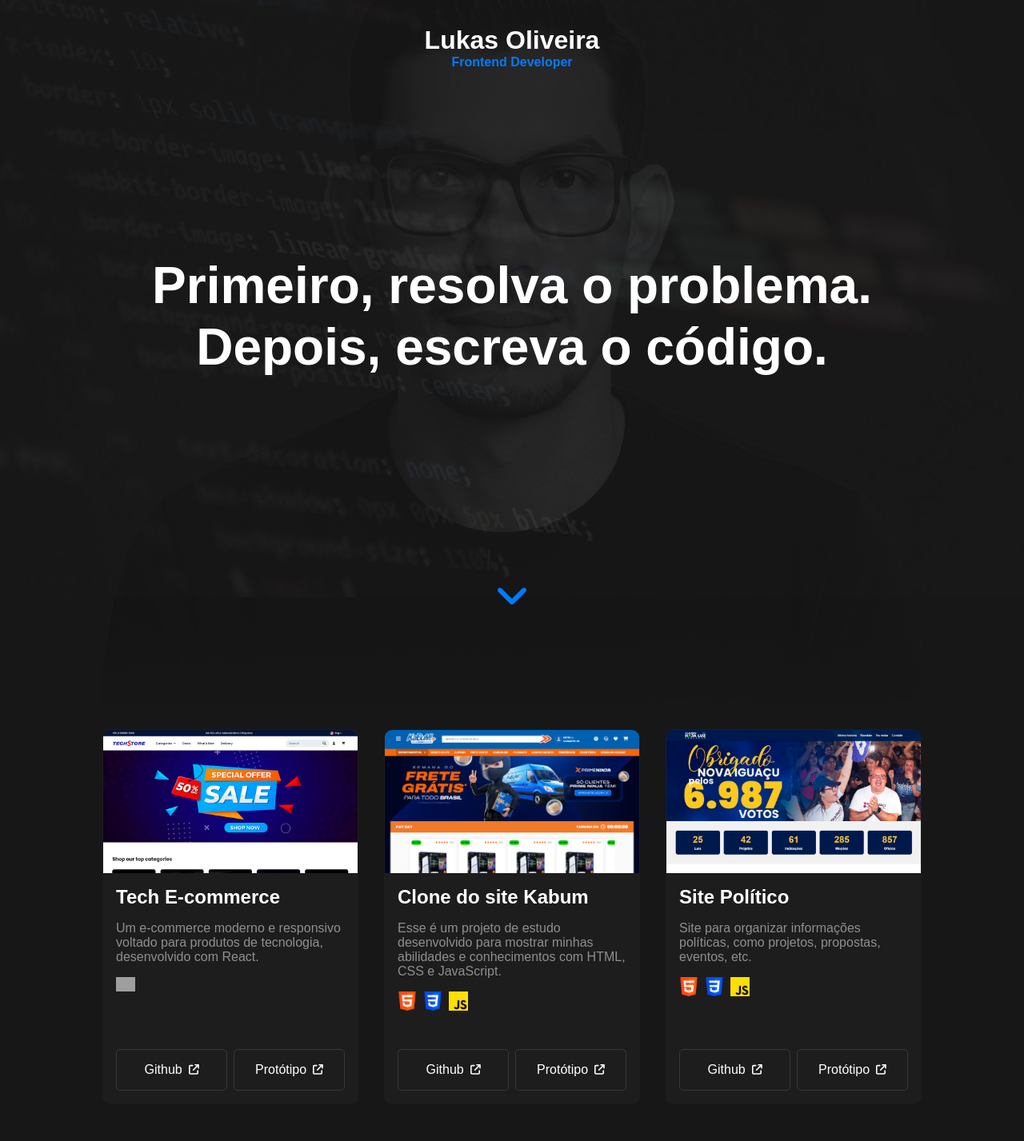
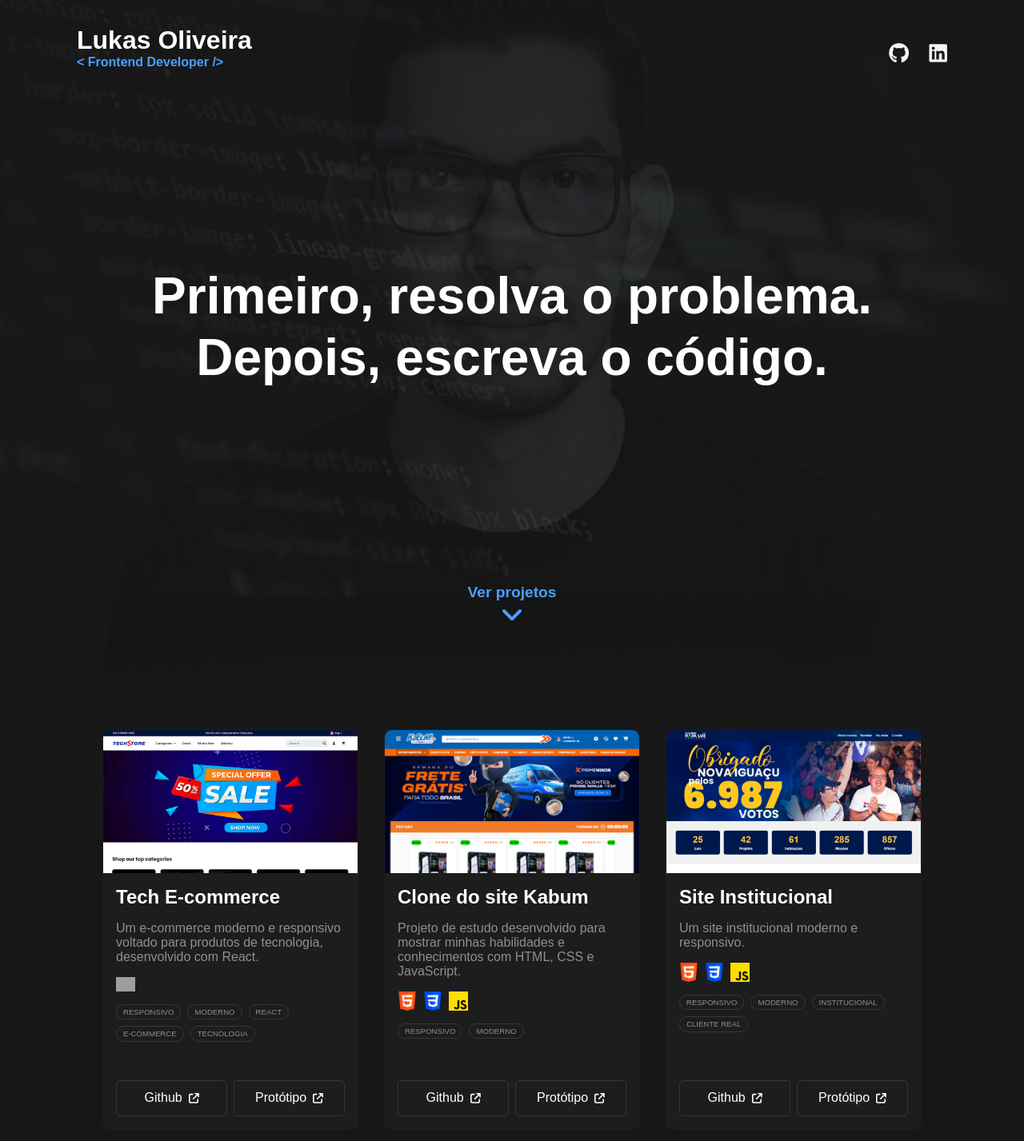
Before and after one commit to JLOlieira/my_portfolio, a React (Vite) app: page / in a window 1280 px wide. Shown: the top 1427 px of the page at 80% size. Built offline with nearby package versions, Linux system fonts and the light colour scheme; grey boxes are pictures that could not be loaded.

Commit message:
details att (header, projects-card, about)

```diff
--- a/src/assets/Pages/Home/App.css
+++ b/src/assets/Pages/Home/App.css
@@ -5,7 +5,7 @@ body {
   color: var(--allWhite);
 }
 
-section{
+section {
   padding: 0 8rem;
 }
 
@@ -44,23 +44,62 @@ section{
     opacity: 0.1;
   }
 
-  .arrow {
-    font-size: 3rem;
-    color: var(--blue);
-    animation: loop 2s infinite;
+  .see-projects {
+    display: flex;
+    flex-direction: column;
+    align-items: center;
+    justify-content: center;
+    height: auto;
     margin-bottom: 4rem;
-    padding: 1rem;
     cursor: pointer;
+
+    &:hover {
+      p,
+      .arrow {
+        text-shadow: 0 0 10px var(--blue);
+        transition: all 0.3s ease-in-out;
+      }
+    }
+
+    p {
+      font-size: 1.2rem;
+      color: var(--blue);
+      font-weight: bold;
+    }
+    .arrow {
+      font-size: 2rem;
+      color: var(--blue);
+      animation: loop 2s infinite;
+    }
   }
 
   .header {
     display: flex;
-    flex-direction: column;
+    width: 100%;
+    padding: 0 6rem;
     align-items: center;
+    justify-content: space-between;
+    gap: 1rem;
 
     p {
       color: var(--blue);
       font-weight: bold;
+    }
+    .right {
+      display: flex;
+      align-items: center;
+      gap: 1.6rem;
+      margin-top: 1rem;
+
+      a {
+        color: var(--white);
+        text-decoration: none;
+        font-size: 1.6rem;
+        transition: all 0.2s ease-in-out;
+      }
+      a:hover {
+        color: var(--blue);
+      }
     }
   }
 }
@@ -72,7 +111,7 @@ footer {
   height: auto;
   padding: 3rem 0;
 
-  a{
+  a {
     color: var(--blue);
   }
   .external-link-icon {
--- a/src/assets/Pages/Home/App.jsx
+++ b/src/assets/Pages/Home/App.jsx
@@ -42,17 +42,29 @@ function App() {
     <>
       <div className="main">
         <div className="header">
-          <h2>Lukas Oliveira</h2>
-          <p>Frontend Developer</p>
+          <div className="left">
+            <h2>Lukas Oliveira</h2>
+            <p>{"<"} Frontend Developer {"/>"}</p>
+          </div>
+          <div className="right">
+            <a href="https://github.com/JLOlieira" target="_blank">
+              <i class="fa-brands fa-github"></i>
+            </a>
+            <a
+              href="https://www.linkedin.com/in/lukas-oliveira-a92b83146/"
+              target="_blank"
+            >
+              <i class="fa-brands fa-linkedin"></i>
+            </a>
+          </div>
         </div>
         <h1>
           Primeiro, resolva o problema. <br /> Depois, escreva o código.
         </h1>
-        <FontAwesomeIcon
-          icon={faAngleDown}
-          className="arrow"
-          onClick={scrollToProjects}
-        />
+        <div className="see-projects" onClick={scrollToProjects}>
+          <p>Ver projetos</p>
+          <FontAwesomeIcon icon={faAngleDown} className="arrow" />
+        </div>
         <img src="/Retrato sf.png" alt="Retrato" />
         <img src="/mainbg.jpg" alt="Background" className="background" />
       </div>
--- a/src/assets/Pages/Projects/projectsPage.jsx
+++ b/src/assets/Pages/Projects/projectsPage.jsx
@@ -33,6 +33,7 @@ function ProjectsPage() {
               description={project.description}
               img={project.img}
               techs={project.techs}
+              tags={project.tags}
               links={project.links}
             />
         ))}
@@ -43,6 +44,7 @@ function ProjectsPage() {
               description={project.description}
               img={project.img}
               techs={project.techs}
+              tags={project.tags}
               links={project.links}
             />
         ))}
--- a/src/assets/components/project-card/project-card.css
+++ b/src/assets/components/project-card/project-card.css
@@ -38,7 +38,6 @@
       display: flex;
       align-items: center;
       gap: 0.5rem;
-      margin-bottom: 2rem;
 
       .project-tech {
         display: flex;
@@ -74,6 +73,50 @@
         }
       }
     }
+    .tags{
+      display: flex;
+      align-items: center;
+      gap: 0.5rem;
+      width: 100%;
+      flex-wrap: wrap;
+      margin-bottom: 2rem;
+    }
+    .tag{
+      display: flex;
+      align-items: center;
+      justify-content: center;
+      background-color: transparent;
+      position: relative;
+      padding: 0.2rem 0.5rem;
+      border-radius: 20px;
+      color: var(--lightGrey);
+      font-size: 0.6rem;
+      text-transform: uppercase;
+      text-wrap: nowrap;
+      border: solid 1px var(--grey);
+    }
+
+    .details{
+      display: flex;
+      align-items: center;
+      justify-content: center;
+      gap: 0.5rem;
+      margin: 0 auto;
+      text-align: center;
+      background-color: transparent;
+      border: none;
+      color: var(--allWhite);
+      padding: 0.6rem;
+      border-radius: 5px;
+      font-size: 1rem;
+      text-transform: capitalize;
+      transition: all 0.2s ease-in-out;
+      text-decoration: underline;
+    }
+    .details:hover {
+      color: var(--blue);
+      cursor: pointer;
+    }
 
     .project-buttons {
       display: flex;
@@ -92,7 +135,7 @@
         background-color: transparent;
         border: 1px solid var(--grey);
         color: var(--allWhite);
-        padding: 1rem;
+        padding: 0.8rem 1rem;
         border-radius: 5px;
         font-size: 1rem;
         text-transform: capitalize;
--- a/src/assets/components/project-card/project-card.jsx
+++ b/src/assets/components/project-card/project-card.jsx
@@ -2,8 +2,7 @@ import "./project-card.css";
 import { FontAwesomeIcon } from "@fortawesome/react-fontawesome";
 import { faArrowUpRightFromSquare } from "@fortawesome/free-solid-svg-icons";
 
-function ProjectCard({ id, tittle, description, img, techs, links }) {
-
+function ProjectCard({ id, tittle, description, img, techs, tags, links }) {
   const techsIcons = [...new Set(techs)];
 
   return (
@@ -20,6 +19,13 @@ function ProjectCard({ id, tittle, description, img, techs, links }) {
             </span>
           ))}
         </div>
+        <div className="tags">
+          {tags.map((tag) => (
+            <span className="tag" key={tag}>
+              {tag}
+            </span>
+          ))}
+        </div>
         <div className="project-buttons">
           {Object.entries(links).map(([name, url]) => (
             <button key={name} onClick={() => window.open(url, "_blank")}>
@@ -31,6 +37,7 @@ function ProjectCard({ id, tittle, description, img, techs, links }) {
             </button>
           ))}
         </div>
+          {/* <button className="details">Ver mais</button> */}
       </div>
     </div>
   );
--- a/src/assets/data/projects.json
+++ b/src/assets/data/projects.json
@@ -6,6 +6,9 @@
       "description": "Um e-commerce moderno e responsivo voltado para produtos de tecnologia, desenvolvido com React.",
       "img": "/techstore.png",
       "techs": ["react"],
+      "tags": [
+        "responsivo", "moderno", "react", "e-commerce", "tecnologia"
+      ],
       "links": {
         "github": "https://github.com/JLOlieira/e-commerce",
         "protótipo": "https://e-commerce-beryl-delta.vercel.app/"
@@ -14,9 +17,12 @@
     {
       "id": 2,
       "tittle": "Clone do site Kabum",
-      "description": "Esse é um projeto de estudo desenvolvido para mostrar minhas abilidades e conhecimentos com HTML, CSS e JavaScript.",
+      "description": "Projeto de estudo desenvolvido para mostrar minhas habilidades e conhecimentos com HTML, CSS e JavaScript.",
       "img": "/kabum.png",
       "techs": ["html", "css", "js"],
+      "tags": [
+        "responsivo", "moderno"
+      ],
       "links": {
         "github": "https://github.com/JLOlieira/Kabum",
         "protótipo": "https://kabum-beta.vercel.app/"
@@ -24,10 +30,13 @@
     },
     {
       "id": 3,
-      "tittle": "Site Político",
-      "description": "Site para organizar informações políticas, como projetos, propostas, eventos, etc.",
+      "tittle": "Site Institucional",
+      "description": "Um site institucional moderno e responsivo.",
       "img": "/hajaluz.png",
       "techs": ["html", "css", "js"],
+      "tags": [
+        "responsivo", "moderno", "institucional", "cliente real"
+      ],
       "links": {
         "github": "https://github.com/JLOlieira/hajaluz",
         "protótipo": "https://hajaluz.vercel.app/"
--- a/src/assets/sections/about/about.css
+++ b/src/assets/sections/about/about.css
@@ -19,6 +19,7 @@
     width: 90%;
 
     p{
+      color: var(--lightGrey);
       line-height: 1.8;
     }
   }
--- a/src/assets/sections/about/about.jsx
+++ b/src/assets/sections/about/about.jsx
@@ -21,6 +21,7 @@ function About() {
     <div className="about">
       <div className="info">
         <h2>Um pouco sobre mim</h2>
+        <h4>Em constante aprendizado para entregar código limpo e escalável</h4>
         <p>
           Apaixonado por tudo que envolve tecnologia, conheci a área de
           desenvolvimento há alguns meses e desde então venho mergulhando cada
--- a/src/assets/sections/projects/projects.jsx
+++ b/src/assets/sections/projects/projects.jsx
@@ -23,6 +23,7 @@ function Projects() {
             description={project.description}
             img={project.img}
             techs={project.techs}
+            tags={project.tags}
             links={project.links}
           />
         ))}
--- a/src/colors.css
+++ b/src/colors.css
@@ -6,5 +6,5 @@
     --lightGrey: #8f8f8f;
     --allWhite: #ffffff;
     --white: #f5f5f5;
-    --blue: #007bff;
+    --blue: #48a0ff;
 }
--- a/src/responsive.css
+++ b/src/responsive.css
@@ -10,6 +10,9 @@
       .background {
         height: 100%;
       }
+    }
+    .header {
+      padding: 0 1rem;
     }
     .contact {
       .external-link-icon {
```
